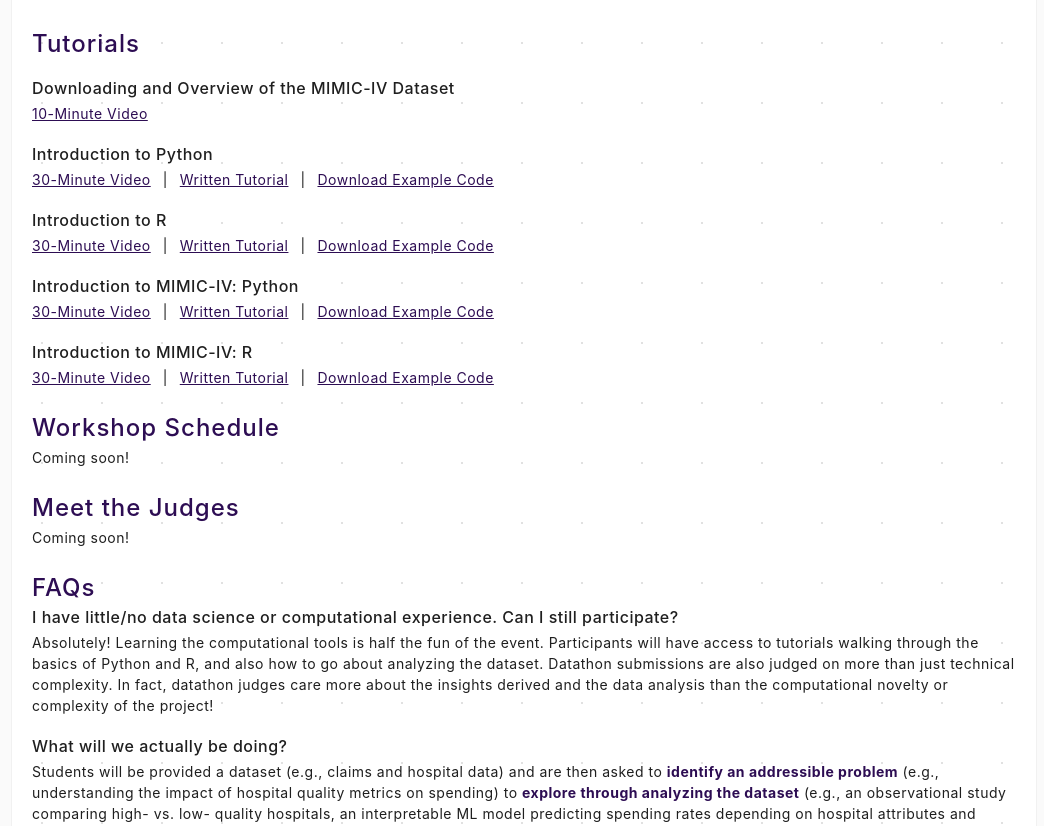
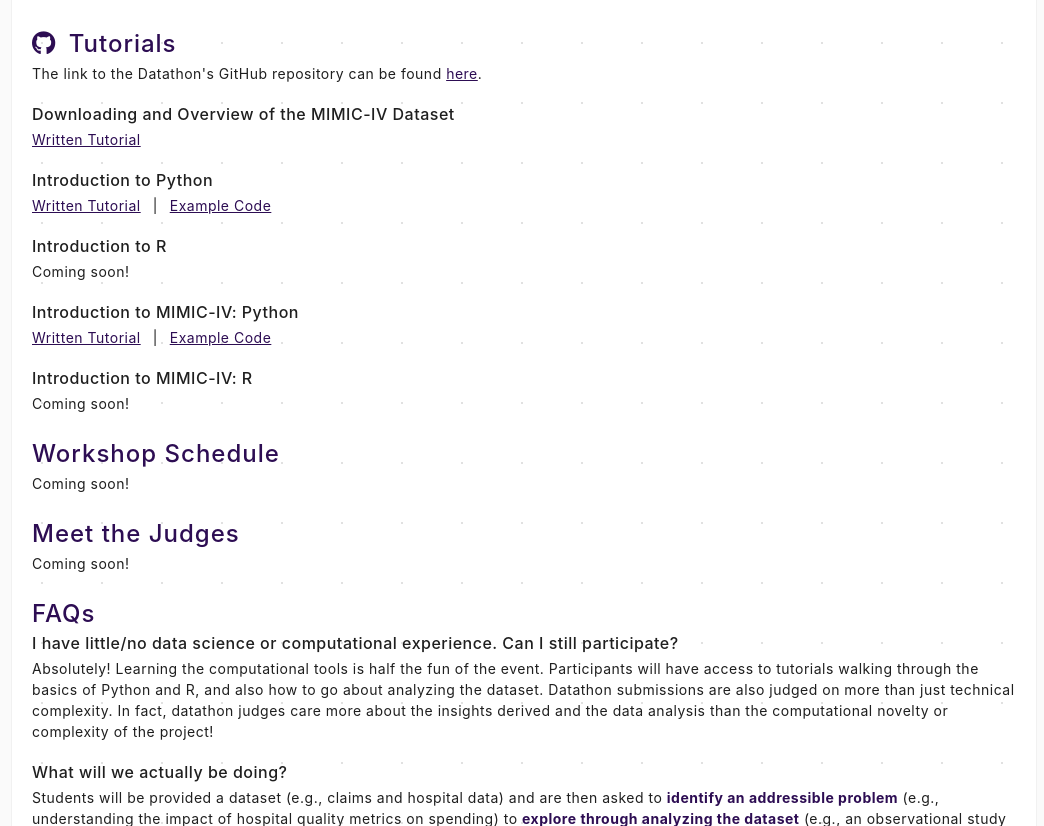
Before and after one commit to MDplusOfficial/MDplusDSAI, a Flask app: page /datathon/2023 in a window 1280 px wide. Shown: the part 1067-1893 px from the top of the page, without its empty margins (116-1160 px from the left). Run offline with Flask 2, Linux system fonts and the light colour scheme; some libraries are stand-ins or nearby versions.

Commit message:
Added tutorial links

```diff
--- a/app/templates/datathon2023.html
+++ b/app/templates/datathon2023.html
@@ -34,17 +34,18 @@
     <p class="info">Interested in signing up for the datathon? Fill out the Google Form below (also linked <a href="https://forms.gle/KPKtyjt4jxGtuTQi6" target="_blank">here</a>).</p>
     <iframe src="https://docs.google.com/forms/d/e/1FAIpQLSf8nTMtpl1Sscd0f579XibI01gnR0DcodAW5icUa0MAXRYj6w/viewform?embedded=true" width="100%" height="400" frameborder="0" marginheight="0" marginwidth="0">Loading…</iframe>
 
-    <h2>Tutorials</h2>
+    <h2><i class="fa fa-github" style="margin-right: 5px;"></i> Tutorials</h2>
+    <p class="info">The link to the Datathon&apos;s GitHub repository can be found <a href="https://github.com/MDplusOfficial/Datathon2023/tree/main" target="_blank">here</a>.</p>
     <h3>Downloading and Overview of the MIMIC-IV Dataset</h3>
-    <p class="info"><a href="#" target="_blank">10-Minute Video</a></p>
+    <p class="info"><a href="https://github.com/MDplusOfficial/Datathon2023/blob/main/tutorials/MIMIC.md" target="_blank">Written Tutorial</a></p>
     <h3>Introduction to Python</h3>
-    <p class="info"><a href="#" target="_blank">30-Minute Video</a> &ensp;|&ensp; <a href="#" target="_blank">Written Tutorial</a> &ensp;|&ensp; <a href="#" target="_blank">Download Example Code</a></p>
+    <p class="info"><a href="https://github.com/MDplusOfficial/Datathon2023/blob/main/tutorials/INTRO_python.md" target="_blank">Written Tutorial</a> &ensp;|&ensp; <a href="https://github.com/MDplusOfficial/Datathon2023/blob/main/code/python_/intro.py" target="_blank">Example Code</a></p>
     <h3>Introduction to R</h3>
-    <p class="info"><a href="#" target="_blank">30-Minute Video</a> &ensp;|&ensp; <a href="#" target="_blank">Written Tutorial</a> &ensp;|&ensp; <a href="#" target="_blank">Download Example Code</a></p>
+    <p class="info">Coming soon!</p>
     <h3>Introduction to MIMIC-IV: Python</h3>
-    <p class="info"><a href="#" target="_blank">30-Minute Video</a> &ensp;|&ensp; <a href="#" target="_blank">Written Tutorial</a> &ensp;|&ensp; <a href="#" target="_blank">Download Example Code</a></p>
+    <p class="info"><a href="https://github.com/MDplusOfficial/Datathon2023/blob/main/tutorials/MIMIC.md" target="_blank">Written Tutorial</a> &ensp;|&ensp; <a href="https://github.com/MDplusOfficial/Datathon2023/blob/main/code/python_/database.py" target="_blank">Example Code</a></p>
     <h3>Introduction to MIMIC-IV: R</h3>
-    <p class="info"><a href="#" target="_blank">30-Minute Video</a> &ensp;|&ensp; <a href="#" target="_blank">Written Tutorial</a> &ensp;|&ensp; <a href="#" target="_blank">Download Example Code</a></p>
+    <p class="info">Coming soon!</p>
 
     <h2>Workshop Schedule</h2>
     <p class="info">Coming soon!</p>
```
